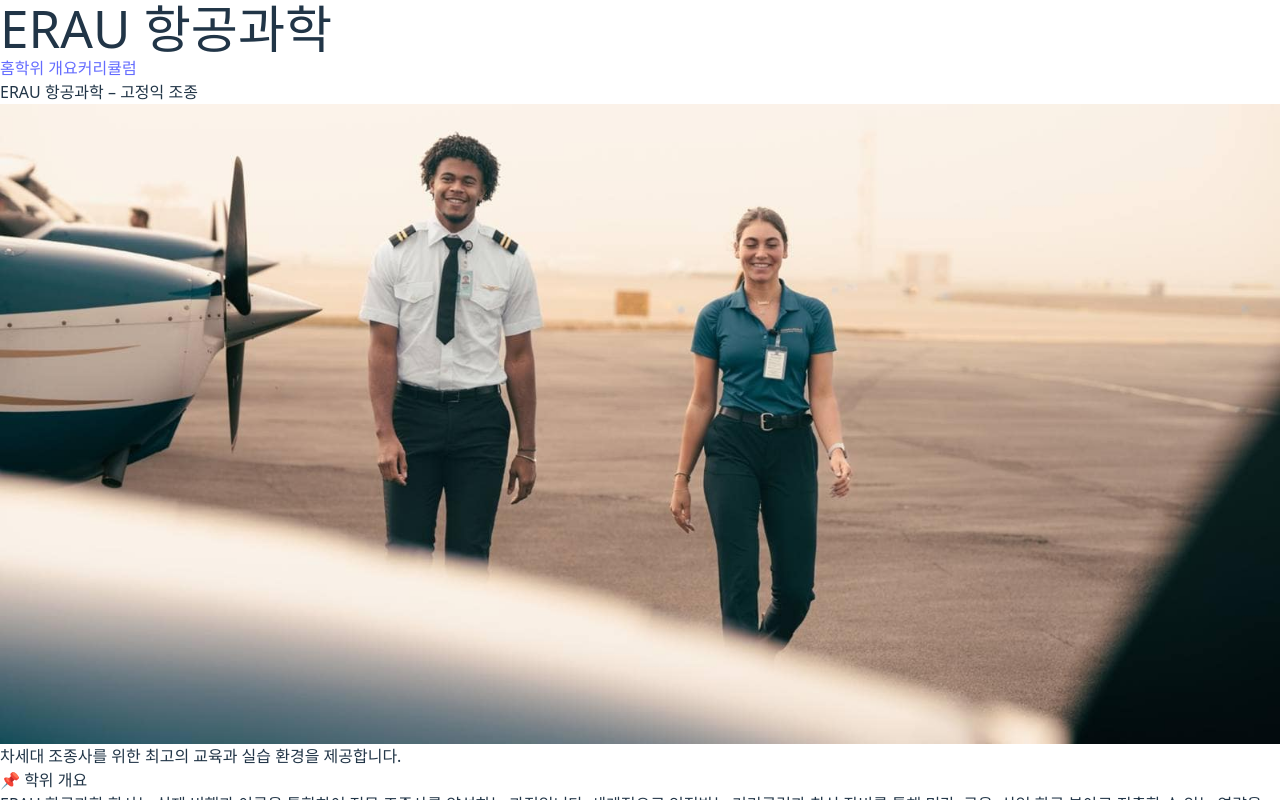
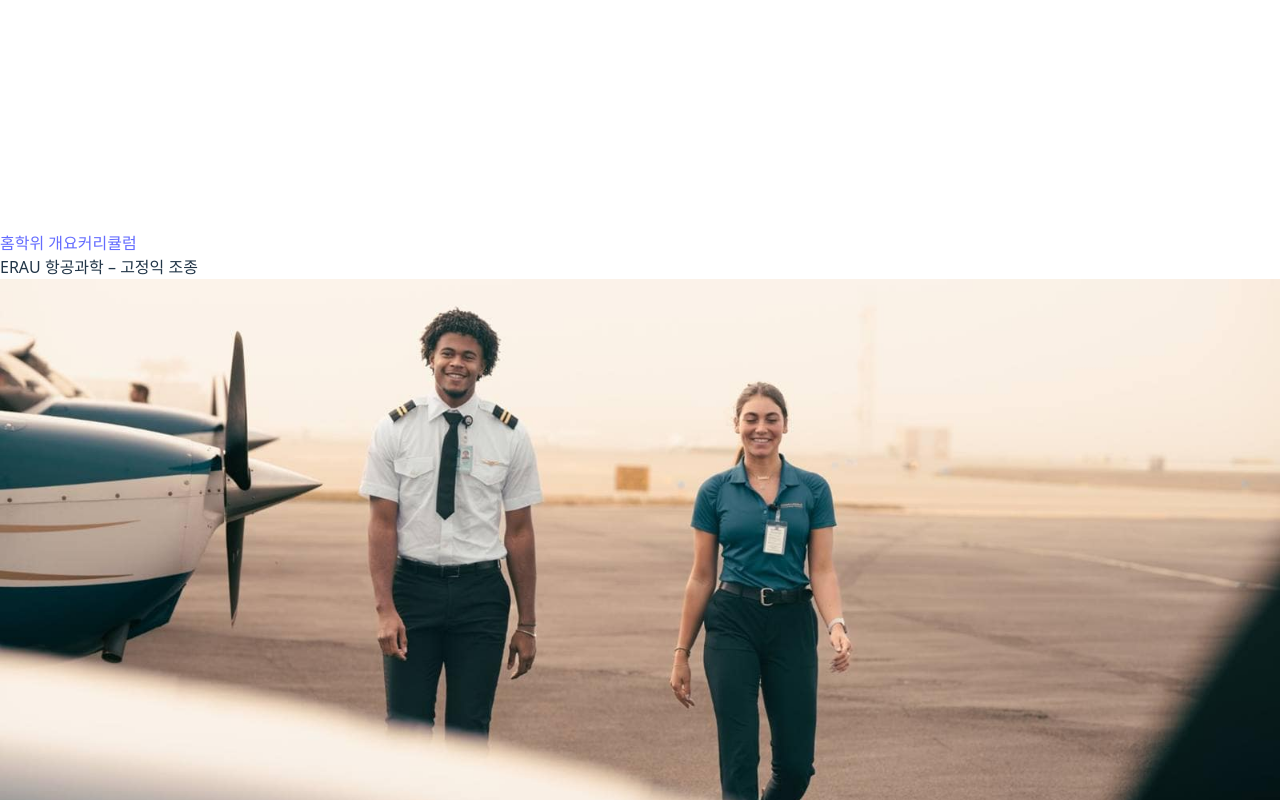
Before and after one commit to prnsslcn/erau-korean-page, a React (Vite) app: page / in a window 1280 px wide. Shown: the top 800 px of the page. Built offline with nearby package versions, Linux system fonts and the light colour scheme.

Commit message:
refactor: Header에 로고 이미지 삽입 (erau-logo.svg)

```diff
--- a/src/components/Header.tsx
+++ b/src/components/Header.tsx
@@ -1,8 +1,9 @@
+import erauLogo from '../assets/erau-logo.svg';
 const Header = () => {
     return (
         <header className="w-full bg-[#041f45] border-b border-gray-200 py-4 px-6 sticky top-0 z-10">
-            <div className="flex justify-between items-center">
-                <h1 className="text-xl font-bold text-white">ERAU 항공과학</h1>
+            <div className="flex max-w-[1000px] mx-auto justify-between items-center">
+                <img src={erauLogo} alt="ERAU Logo" className="h-8 w-auto" />
                 <nav className="space-x-4 text-sm">
                     <a href="#intro" className="hover:underline text-white">홈</a>
                     <a href="#overview" className="hover:underline text-white">학위 개요</a>
```
Also changed, not shown: src/assets/erau-logo.svg (added).
